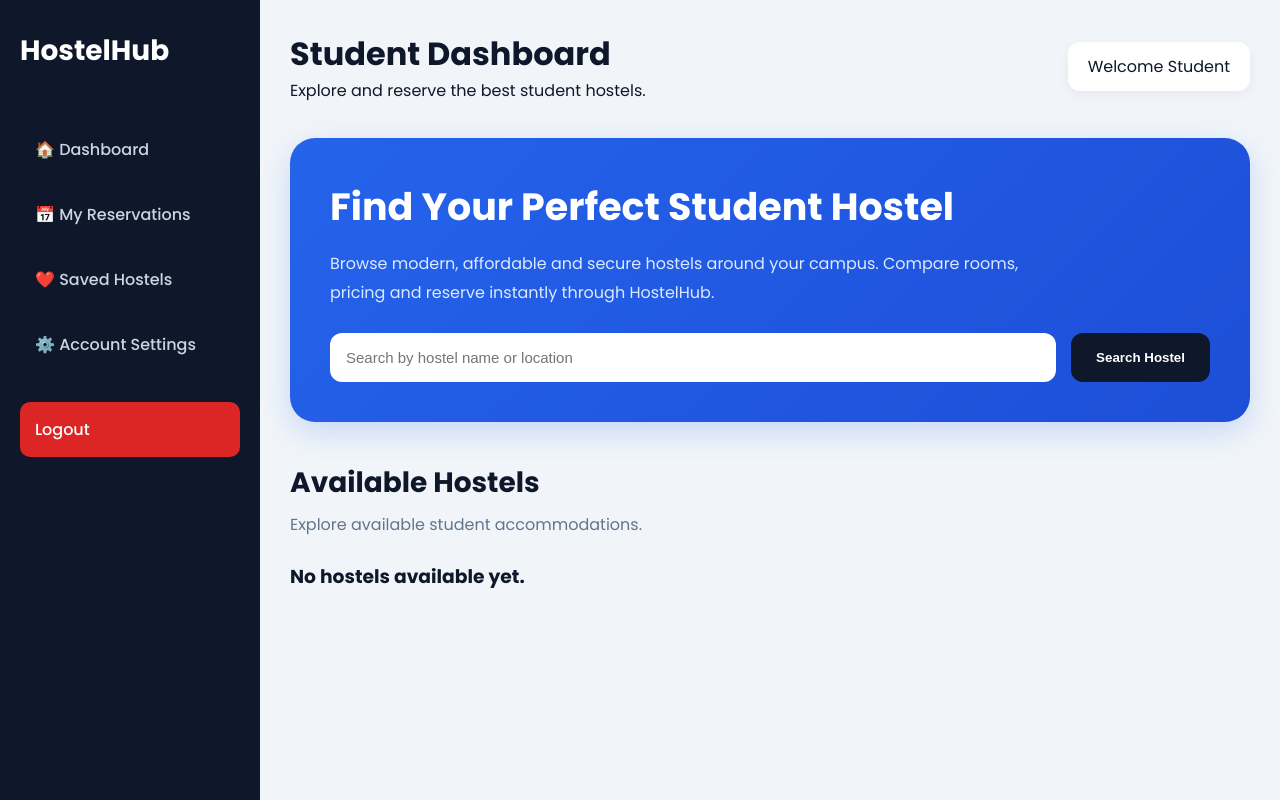
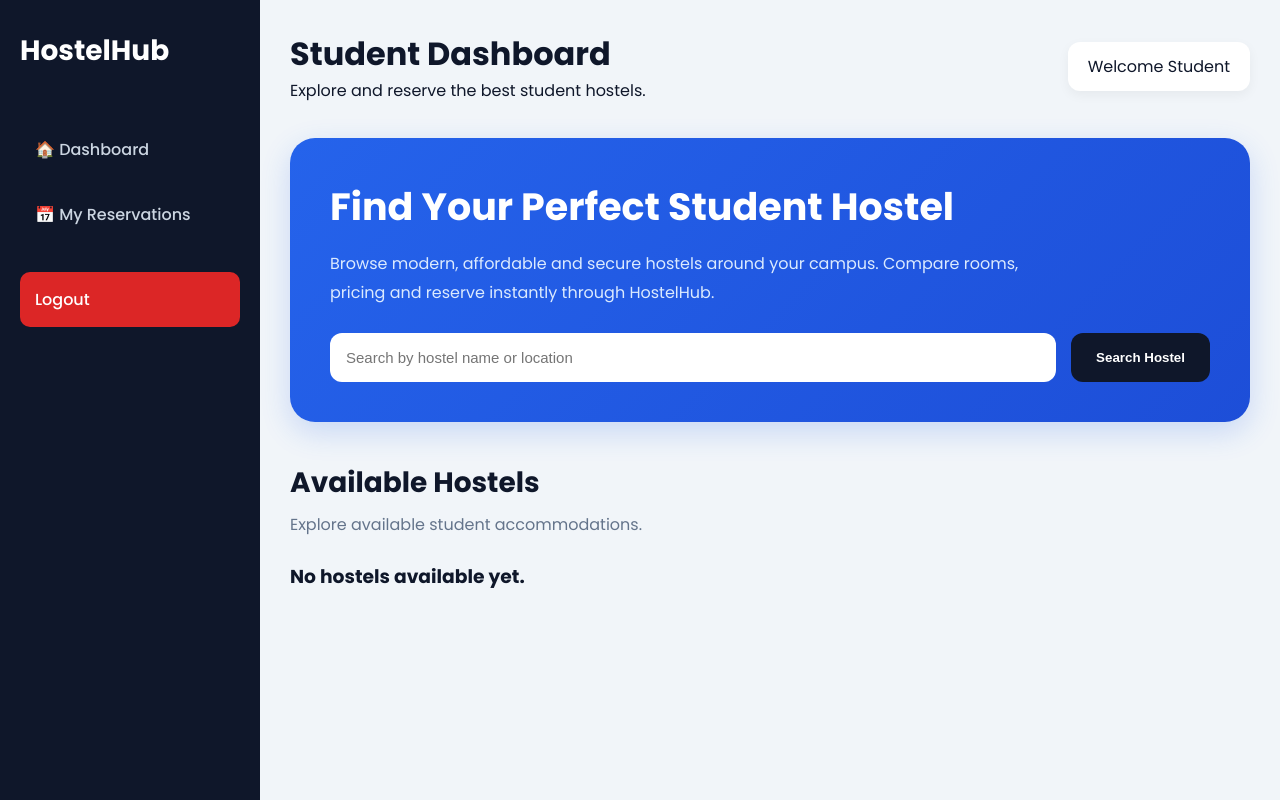
Before and after one commit to StudentOps426/HOSTEL_HUB, a PHP site: page /student_dashboard.php in a window 1280 px wide. Run offline with PHP 8.4, Linux system fonts and the light colour scheme; data that the repository does not hold is empty.

Commit message:
Refactor student_dashboard.php structure and styles
act as a homepage for a student when he logs into the system and is able to search for hostels, locations and the rooms available

```diff
--- a/student_dashboard.php
+++ b/student_dashboard.php
@@ -271,9 +271,6 @@ body{
 
     <a href="reservation.php">📅 My Reservations</a>
 
-    <a href="#">❤️ Saved Hostels</a>
-
-    <a href="#">⚙️ Account Settings</a>
 
     <a href="index.php" class="logout">Logout</a>
 
```
